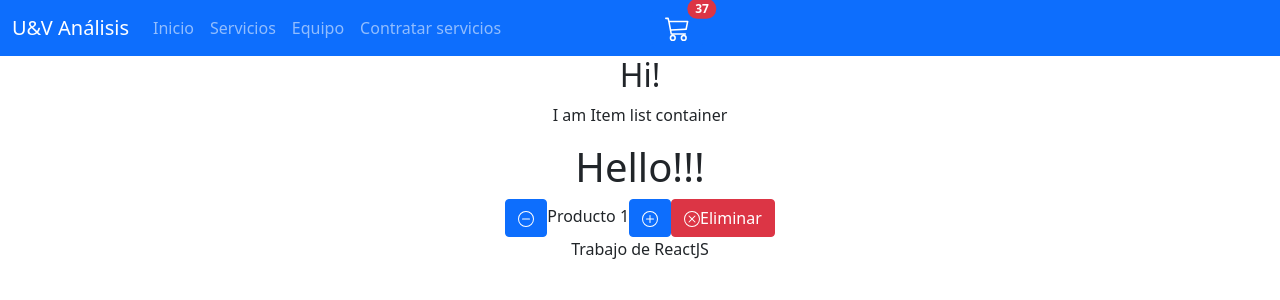
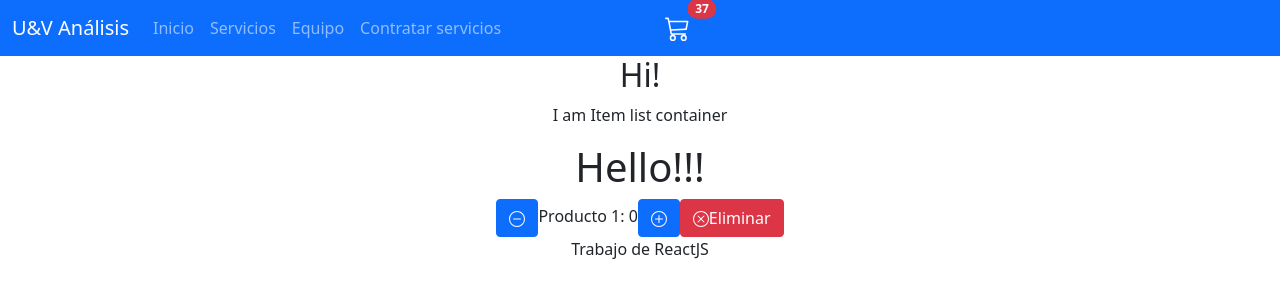
Before and after one commit to gondelsol/React-JS, a React (Create React App) app: page / in a window 1280 px wide. Shown: the top 300 px of the page. Built offline with nearby package versions, Linux system fonts and the light colour scheme.

Commit message:
mejoras en presentación

```diff
--- a/src/components/ItemCount.js
+++ b/src/components/ItemCount.js
@@ -2,7 +2,7 @@ import { useState } from "react";
 
 const ItemCount = () => {
 
-        const [cantidad1, setCantidad1] = useState(1);
+        const [cantidad1, setCantidad1] = useState(0);
 
         const add = () => {
                 if (cantidad1 < 6) setCantidad1 (cantidad1+1);
@@ -33,7 +33,7 @@ const ItemCount = () => {
 </svg>
         </button>
 
-        Producto 1
+        Producto 1: {cantidad1}
 
         <button type="button" id="btnRestar" className="btn btn-primary position-relative" onClick={add}>
         <svg xmlns="http://www.w3.org/2000/svg" width="16" height="16" fill="currentColor" class="bi bi-plus-circle" viewBox="0 0 16 16">
```
